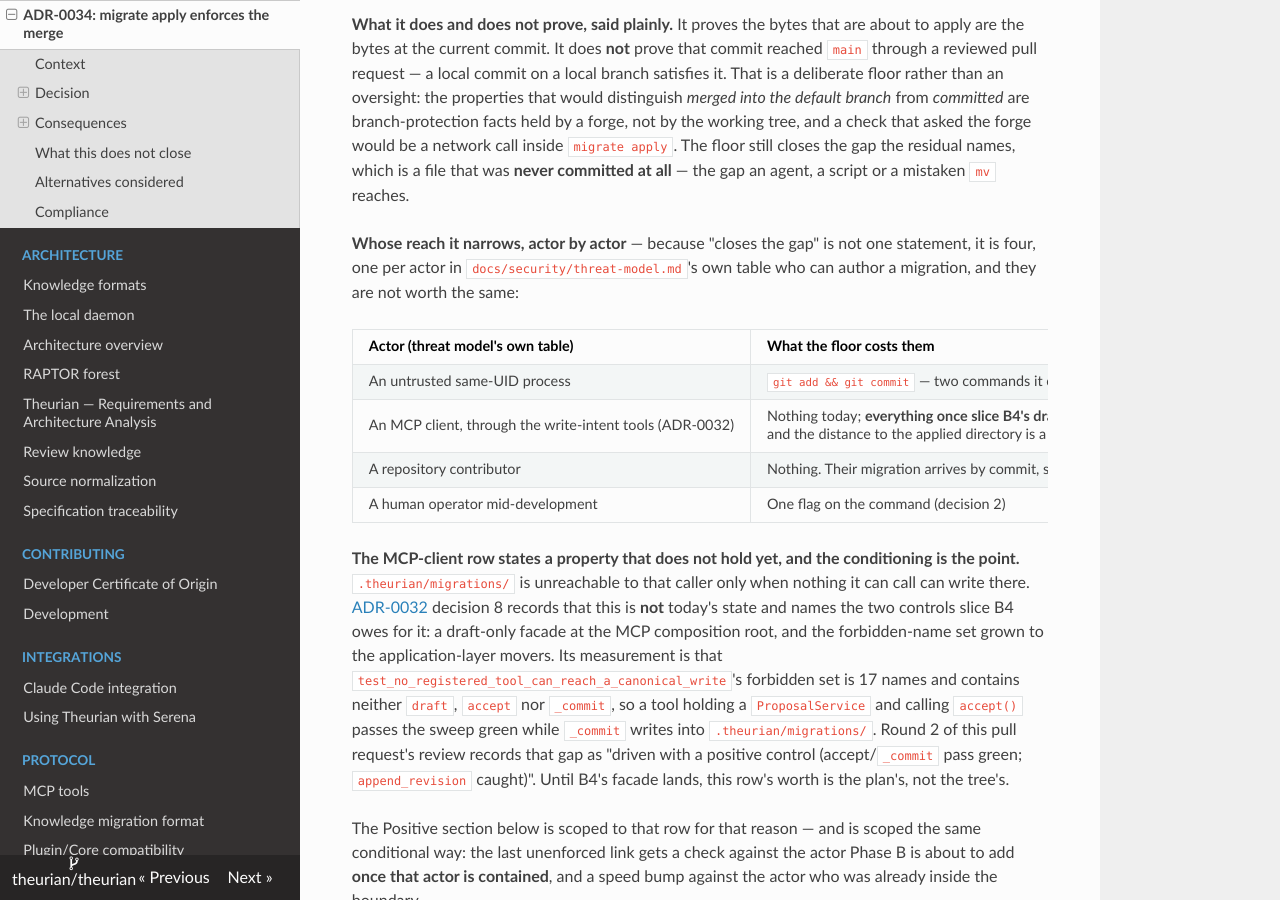
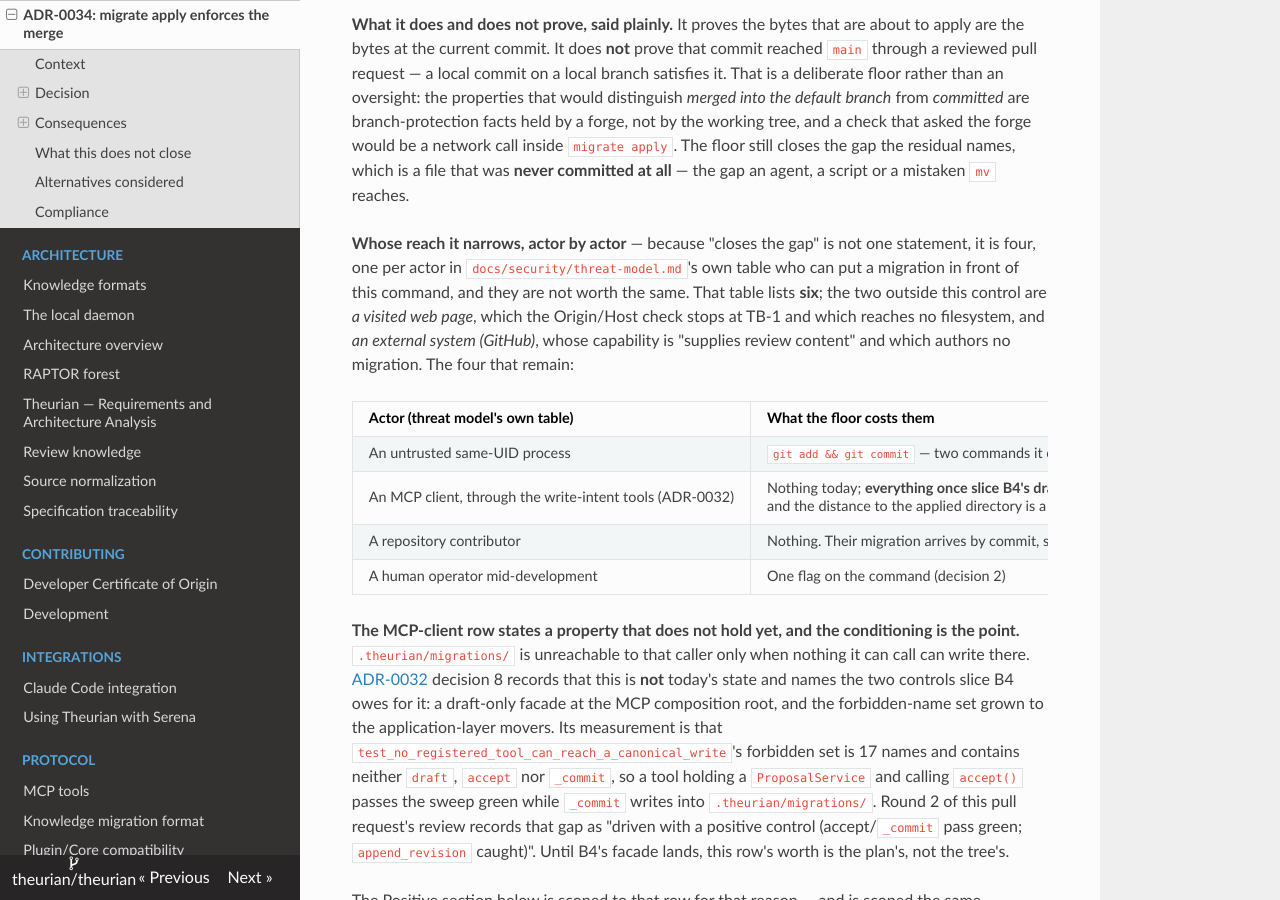
Before and after one commit to theurian/theurian, an MkDocs documentation site: the page built from docs/adr/0034-migrate-apply-enforces-the-merge.md, in a window 1280 px wide and 900 px high, scrolled down 3742 px. Built offline with MkDocs 1.6.1, drawn with Linux system fonts in a browser that asks for light colours.

Commit message:
docs(adr): name the two threat-model actors ADR-0034's floor does not reach
The actor table's "it is four" is now attackable: the threat model lists six
actors, and the two outside this control are named with the reason each is
outside -- a visited web page (stopped at TB-1, reaches no filesystem) and an
external system (capability is "supplies review content"; authors no migration).
Without that, "four" is a number a reader has to take on trust against a table
that says six.

Review-Finding: code-review MEDIUM -- ADR-0034's actor count was stated against a six-row table without naming the exclusion rule
Signed-off-by: Takehide Uchida <utchy@graphnote-design.com>

```diff
--- a/docs/adr/0034-migrate-apply-enforces-the-merge.md
+++ b/docs/adr/0034-migrate-apply-enforces-the-merge.md
@@ -188,7 +188,11 @@ mistaken `mv` reaches.
 
 **Whose reach it narrows, actor by actor** — because "closes the gap" is not one
 statement, it is four, one per actor in `docs/security/threat-model.md`'s own
-table who can author a migration, and they are not worth the same:
+table who can put a migration in front of this command, and they are not worth
+the same. That table lists **six**; the two outside this control are *a visited
+web page*, which the Origin/Host check stops at TB-1 and which reaches no
+filesystem, and *an external system (GitHub)*, whose capability is "supplies
+review content" and which authors no migration. The four that remain:
 
 | Actor (threat model's own table) | What the floor costs them | Worth |
 | :-- | :-- | :-- |
```
